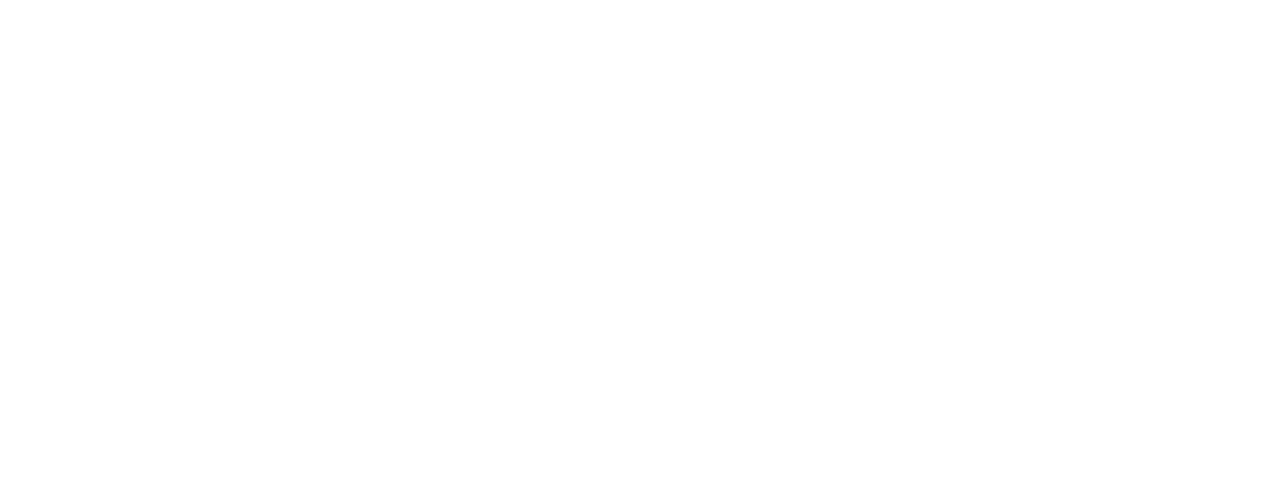
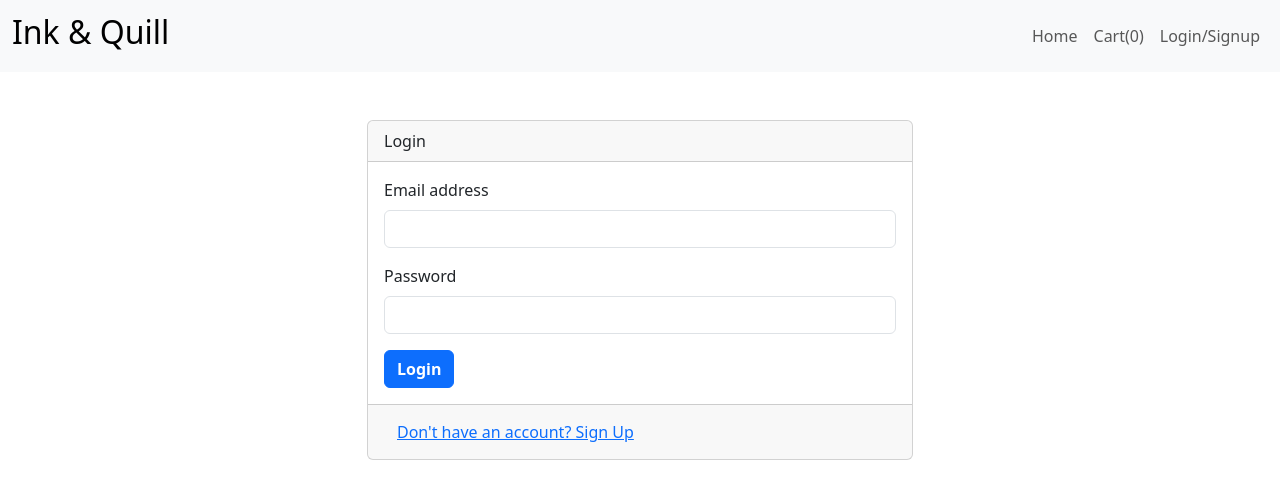
Before and after one commit to tarundhurwe/test-website, a React (Vite) app in the folder E-commerce/Frontend/: page /login in a window 1280 px wide. Before the commit this address had no page. Shown: the top 498 px of the page. Built offline with nearby package versions, Linux system fonts and the light colour scheme.

Commit message:
implemented login/signup page

```diff
--- a/E-commerce/Frontend/src/App.jsx
+++ b/E-commerce/Frontend/src/App.jsx
@@ -1,13 +1,18 @@
 import React from "react";
 import Home from "./components/Home";
 import { BrowserRouter as Router, Routes, Route } from "react-router-dom";
+import Cart from "./components/Cart";
+import LoginPage from "./components/LoginPage";
+// import Login from "./components/Login";
 
 const App = () => {
   return (
     <>
       <Router>
         <Routes>
-          <Route exact path="/" element={<Home />} />
+          <Route exact path="/home" element={<Home />} />
+          <Route exact path="/cart" element={<Cart />} />
+          <Route exact path="/login" element={<LoginPage />} />
         </Routes>
       </Router>
     </>
--- a/E-commerce/Frontend/src/components/Cards.jsx
+++ b/E-commerce/Frontend/src/components/Cards.jsx
@@ -1,19 +1,41 @@
-import React, { useState, useEffect } from "react";
+import React, { useState } from "react";
 import "bootstrap/dist/css/bootstrap.min.css";
 import ProductPage from "./ProductPage";
 
-const Cards = ({ item, handleClick }) => {
-  const { name, description, price, image } = item;
+const Cards = ({ item }) => {
+  const { id, name, description, price, image } = item;
   const [showProductPage, setShowProductPage] = useState(false);
-  const [totalItem, setTotalItem] = useState(0);
 
   const handleImageClick = () => {
     setShowProductPage(true);
-    set;
   };
 
   const handleCloseProductPage = () => {
     setShowProductPage(false);
+  };
+
+  const addToCart = () => {
+    // Get the current cart items from local storage (if any)
+    const existingCartItems = JSON.parse(localStorage.getItem("cart")) || [];
+
+    const itemExists = existingCartItems.some((cartItem) => cartItem.id === id);
+
+    if (itemExists) {
+      const updatedCartItems = existingCartItems.map((cartItem) => {
+        if (cartItem.id === id) {
+          return { ...cartItem, quantity: cartItem.quantity + 1 };
+        }
+        return cartItem;
+      });
+
+      localStorage.setItem("cart", JSON.stringify(updatedCartItems));
+    } else {
+      const newItem = { ...item, quantity: 1 };
+      const updatedCartItems = [...existingCartItems, newItem];
+
+      localStorage.setItem("cart", JSON.stringify(updatedCartItems));
+    }
+    alert(`${name} has been added to your cart.`);
   };
 
   return (
@@ -34,11 +56,7 @@
         <h5 className="card-title">{name}</h5>
         <p className="card-text">{description}</p>
         <p className="card-text">Price - {price} Rs</p>
-        <button
-          type="button"
-          className="btn btn-danger"
-          onClick={() => handleClick(item)}
-        >
+        <button type="button" className="btn btn-danger" onClick={addToCart}>
           Add to Cart
         </button>
       </div>
--- a/E-commerce/Frontend/src/components/Home.jsx
+++ b/E-commerce/Frontend/src/components/Home.jsx
@@ -2,11 +2,10 @@
 import Navbar from "./NavBar";
 import Cart from "./Cart";
 import Product from "./Product";
-// import "../App.css";
 import "bootstrap/dist/css/bootstrap.min.css";
 
 const Home = () => {
-  const [show, setShowCart] = useState(true);
+  const [show, setShow] = useState(true);
   const [cart, setCart] = useState([]);
   const [warning, setWarning] = useState(false);
 
@@ -40,14 +39,16 @@
   return (
     <div>
       <div className="container-fluid">
-        <Navbar size={cart.length} setShowCart={setShowCart} />
+        <Navbar size={cart.length} setShow={setShow} />
         {show ? (
           <Product handleClick={handleClick} />
         ) : (
           <Cart cart={cart} setCart={setCart} handleChange={handleChange} />
         )}
         {warning && (
-          <div className="warning">Item is already added to your cart</div>
+          <div class="alert alert-secondary" role="alert">
+            Item is already added in your cart.
+          </div>
         )}
       </div>
     </div>
--- /dev/null
+++ b/E-commerce/Frontend/src/components/LoginPage.jsx
@@ -0,0 +1,165 @@
+import React, { useState } from "react";
+import "bootstrap/dist/css/bootstrap.min.css";
+import Navbar from "./NavBar";
+
+const LoginPage = () => {
+  const [loginForm, setLoginForm] = useState({
+    loginEmail: "",
+    loginPassword: "",
+  });
+
+  const [signupForm, setSignupForm] = useState({
+    signupEmail: "",
+    signupPassword: "",
+    confirmPassword: "",
+  });
+
+  const [isLogin, setIsLogin] = useState(true);
+
+  const handleLoginChange = (e) => {
+    const { name, value } = e.target;
+    setLoginForm({ ...loginForm, [name]: value });
+  };
+
+  const handleSignupChange = (e) => {
+    const { name, value } = e.target;
+    setSignupForm({ ...signupForm, [name]: value });
+  };
+
+  const handleSwitchForm = () => {
+    setIsLogin(!isLogin);
+  };
+
+  const handleLoginSubmit = (e) => {
+    e.preventDefault();
+    // Handle login logic here
+    console.log("Logging in with:", loginForm);
+  };
+
+  const handleSignupSubmit = (e) => {
+    e.preventDefault();
+    // Handle signup logic here
+    console.log("Signing up with:", signupForm);
+  };
+
+  return (
+    <>
+      <Navbar />
+      <div className="container mt-5">
+        <div className="row justify-content-center">
+          <div className="col-md-6">
+            <div className="card">
+              <div className="card-header">{isLogin ? "Login" : "Sign Up"}</div>
+              <div className="card-body">
+                {isLogin ? (
+                  <form onSubmit={handleLoginSubmit}>
+                    <div className="mb-3">
+                      <label htmlFor="loginEmail" className="form-label">
+                        Email address
+                      </label>
+                      <input
+                        type="email"
+                        className="form-control"
+                        id="loginEmail"
+                        name="loginEmail"
+                        value={loginForm.loginEmail}
+                        onChange={handleLoginChange}
+                        required
+                      />
+                    </div>
+                    <div className="mb-3">
+                      <label htmlFor="loginPassword" className="form-label">
+                        Password
+                      </label>
+                      <input
+                        type="password"
+                        className="form-control"
+                        id="loginPassword"
+                        name="loginPassword"
+                        value={loginForm.loginPassword}
+                        onChange={handleLoginChange}
+                        required
+                      />
+                    </div>
+                    <button
+                      type="submit"
+                      className="btn btn-primary"
+                      style={{ fontWeight: "bold" }}
+                    >
+                      Login
+                    </button>
+                  </form>
+                ) : (
+                  <form onSubmit={handleSignupSubmit}>
+                    <div className="mb-3">
+                      <label htmlFor="signupEmail" className="form-label">
+                        Email address
+                      </label>
+                      <input
+                        type="email"
+                        className="form-control"
+                        id="signupEmail"
+                        name="signupEmail"
+                        value={signupForm.signupEmail}
+                        onChange={handleSignupChange}
+                        required
+                      />
+                    </div>
+                    <div className="mb-3">
+                      <label htmlFor="signupPassword" className="form-label">
+                        Password
+                      </label>
+                      <input
+                        type="password"
+                        className="form-control"
+                        id="signupPassword"
+                        name="signupPassword"
+                        value={signupForm.signupPassword}
+                        onChange={handleSignupChange}
+                        required
+                      />
+                    </div>
+                    <div className="mb-3">
+                      <label htmlFor="confirmPassword" className="form-label">
+                        Confirm Password
+                      </label>
+                      <input
+                        type="password"
+                        className="form-control"
+                        id="confirmPassword"
+                        name="confirmPassword"
+                        value={signupForm.confirmPassword}
+                        onChange={handleSignupChange}
+                        required
+                      />
+                    </div>
+                    <button
+                      type="submit"
+                      className="btn btn-primary"
+                      style={{ fontWeight: "bold" }}
+                    >
+                      Sign Up
+                    </button>
+                  </form>
+                )}
+              </div>
+              <div className="card-footer">
+                <button
+                  type="button"
+                  className="btn btn-link"
+                  onClick={handleSwitchForm}
+                >
+                  {isLogin
+                    ? "Don't have an account? Sign Up"
+                    : "Already have an account? Login"}
+                </button>
+              </div>
+            </div>
+          </div>
+        </div>
+      </div>
+    </>
+  );
+};
+
+export default LoginPage;
--- a/E-commerce/Frontend/src/components/NavBar.jsx
+++ b/E-commerce/Frontend/src/components/NavBar.jsx
@@ -1,18 +1,32 @@
-import React from "react";
-// import "../App.css";
+import React, { useEffect, useState } from "react";
 import "bootstrap/dist/css/bootstrap.min.css";
 import { Link } from "react-router-dom";
 
-const Navbar = ({ size, setShowCart }) => {
+const Navbar = () => {
+  // Initialize the size state with 0
+  const [size, setSize] = useState(0);
+
+  // Function to get the cart data from local storage and calculate the size
+  const updateCartSize = () => {
+    const cart = JSON.parse(localStorage.getItem("cart")) || [];
+    const newSize = cart.reduce((total, item) => total + item.amount, 0);
+    setSize(newSize);
+  };
+
+  // Use useEffect to update the cart size when the component mounts
+  useEffect(() => {
+    updateCartSize();
+  }, []);
+
   return (
     <>
       <nav
         className="navbar navbar-expand-lg bg-body-tertiary"
         style={{ maxWidth: "100vw" }}
       >
-        <div className="container-fluid" onClick={() => setShowCart(true)}>
-          <a className="navbar-brand" href="#">
-            Ink & Quill
+        <div className="container-fluid">
+          <a className="navbar-brand" href="/home">
+            <h2>Ink & Quill</h2>
           </a>
           <button
             className="navbar-toggler"
@@ -31,17 +45,17 @@
           >
             <ul className="navbar-nav">
               <li className="nav-item">
-                <Link className="nav-link" to="/">
+                <Link className="nav-link" to="/home">
                   Home
                 </Link>
               </li>
               <li className="nav-item">
-                <a className="nav-link" href="#">
-                  Cart ({0})
-                </a>
+                <Link className="nav-link" to="/cart">
+                  Cart(0)
+                </Link>
               </li>
               <li className="nav-item">
-                <a className="nav-link" href="#">
+                <a className="nav-link" href="/login">
                   Login/Signup
                 </a>
               </li>
```
Also changed, not shown: E-commerce/Frontend/src/components/Cart.jsx (+75 -25 lines).
